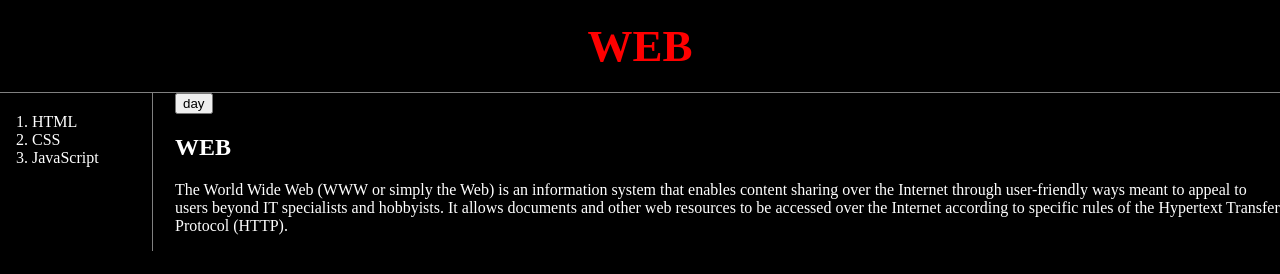
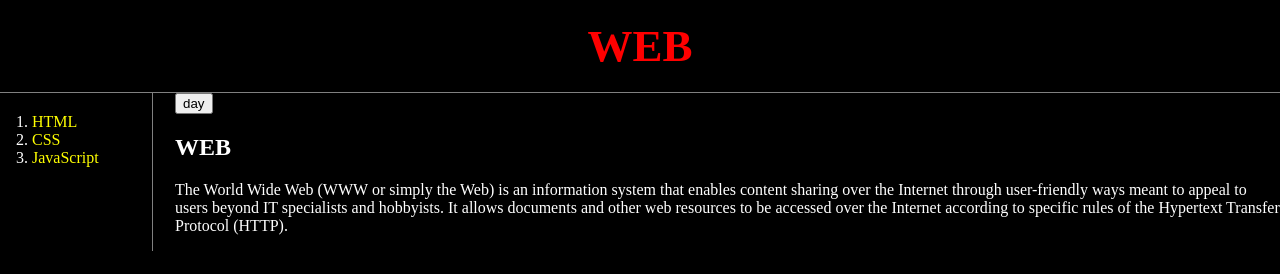
Before and after one commit to emes-g/Backend-Web-Basic, a plain HTML site: page index.html in a window 1280 px wide. Both pictures are taken after a click on the button "night". Drawn offline with nearby package versions, Linux system fonts and the light colour scheme.

Commit message:
refactor : refactor colors.js by using jquery library

```diff
--- a/colors.js
+++ b/colors.js
@@ -1,19 +1,23 @@
 var body = {
     setColor: function (color) {
-        document.querySelector('body').style.color = color;
+        // document.querySelector('body').style.color = color;
+        $('body').css('color', color);
     },
     setBackgroundColor: function (color) {
-        document.querySelector('body').style.backgroundColor = color;
+        // document.querySelector('body').style.backgroundColor = color;
+        $('body').css('backgroundColor', color);
     }
 }
 var links = {
     setColor: function (color) {
-        var links = document.querySelectorAll('a');
+        // var links = document.querySelectorAll('a');
 
-        for (var i = 0; i < links.length; i++) {
-            if (window.getComputedStyle(links[i]).color != 'rgb(255, 0, 0)')
-                links[i].style.color = color;
-        }
+        // for (var i = 0; i < links.length; i++) {
+        //     if (window.getComputedStyle(links[i]).color != 'rgb(255, 0, 0)')
+        //         links[i].style.color = color;
+        // }
+        $('a').css('color', color);
+        $('#active').css('color', 'red');
     }
 }
 function dayNightHandler(self) {
@@ -21,7 +25,7 @@ function dayNightHandler(self) {
         self.value = 'day';
         body.setBackgroundColor('black');
         body.setColor('white');
-        links.setColor('white');
+        links.setColor('yellow');
     }
     else {
         self.value = 'night';
--- a/index.html
+++ b/index.html
@@ -5,6 +5,7 @@
     <title>WEB1 - WELCOME!!</title>
     <meta charset="utf-8">
     <link rel="stylesheet" href="style.css">
+    <script defer src="https://ajax.googleapis.com/ajax/libs/jquery/3.7.1/jquery.min.js"></script>
     <script defer src="colors.js"></script>
 </head>
 
```
Also changed, not shown: 1.html (+1 -0 lines), 2.html (+1 -0 lines), 3.html (+1 -0 lines).
